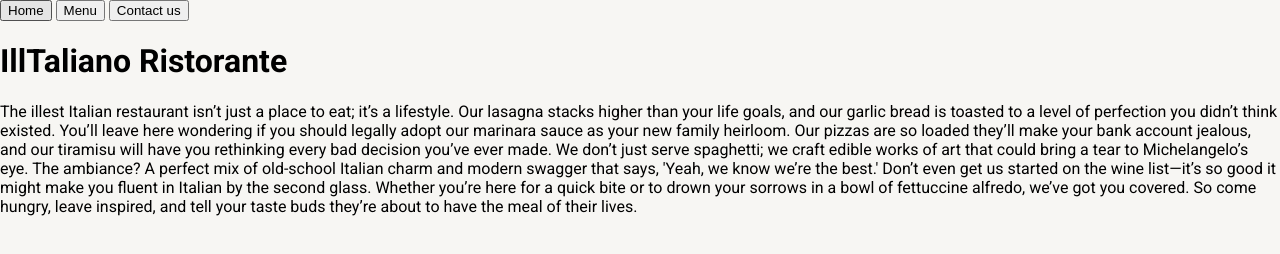
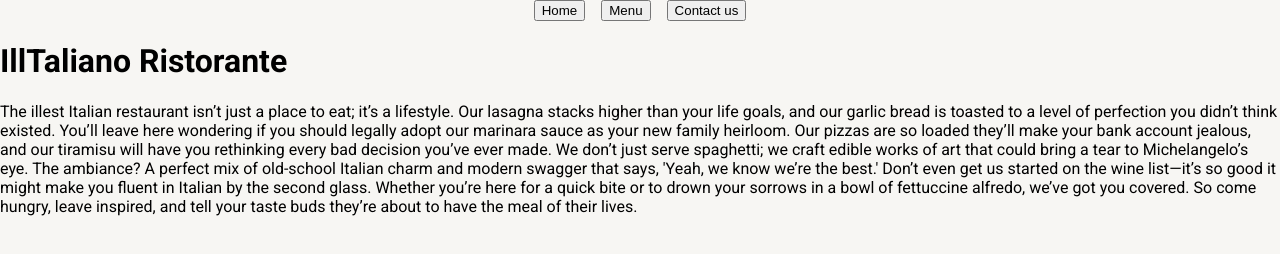
Before and after one commit to aleksapetrovic2907/odin-10-restaurant, a website built with webpack: page src/template.html in a window 1280 px wide. Built offline with nearby package versions, Linux system fonts and the light colour scheme.

Commit message:
apply flex layout to navbar

```diff
--- a/src/styles.css
+++ b/src/styles.css
@@ -15,3 +15,10 @@ body {
 
     font-family: "Roboto", sans-serif;
 }
+
+nav {
+    display: flex;
+    justify-content: center;
+    align-items: center;
+    gap: 1rem;
+}
```
